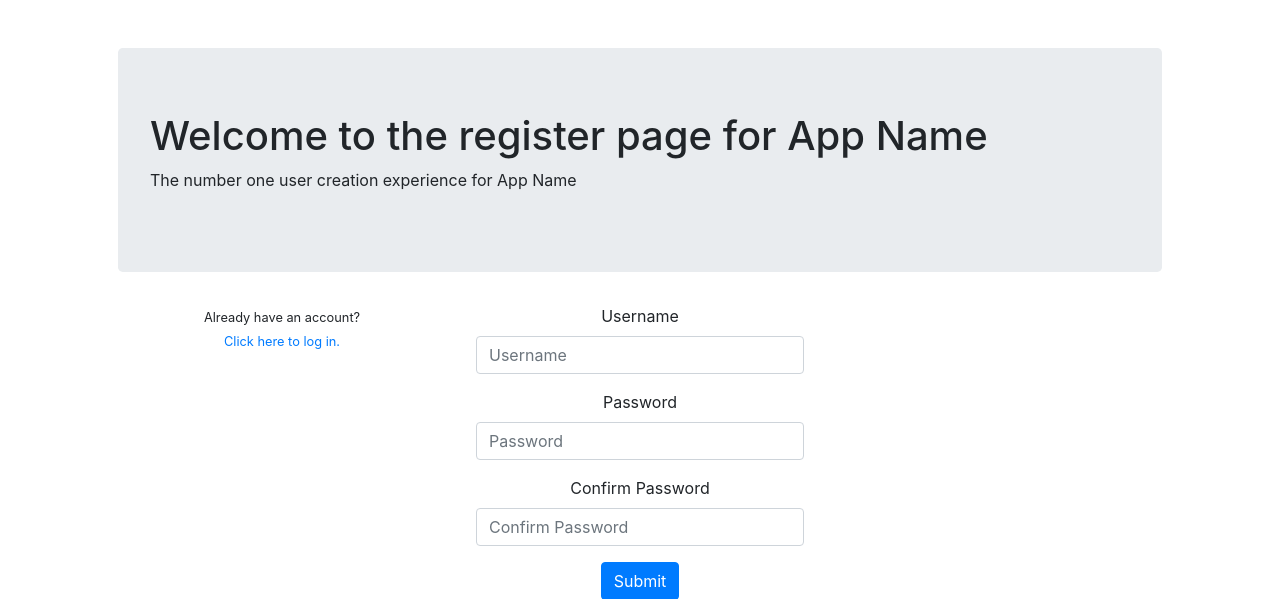
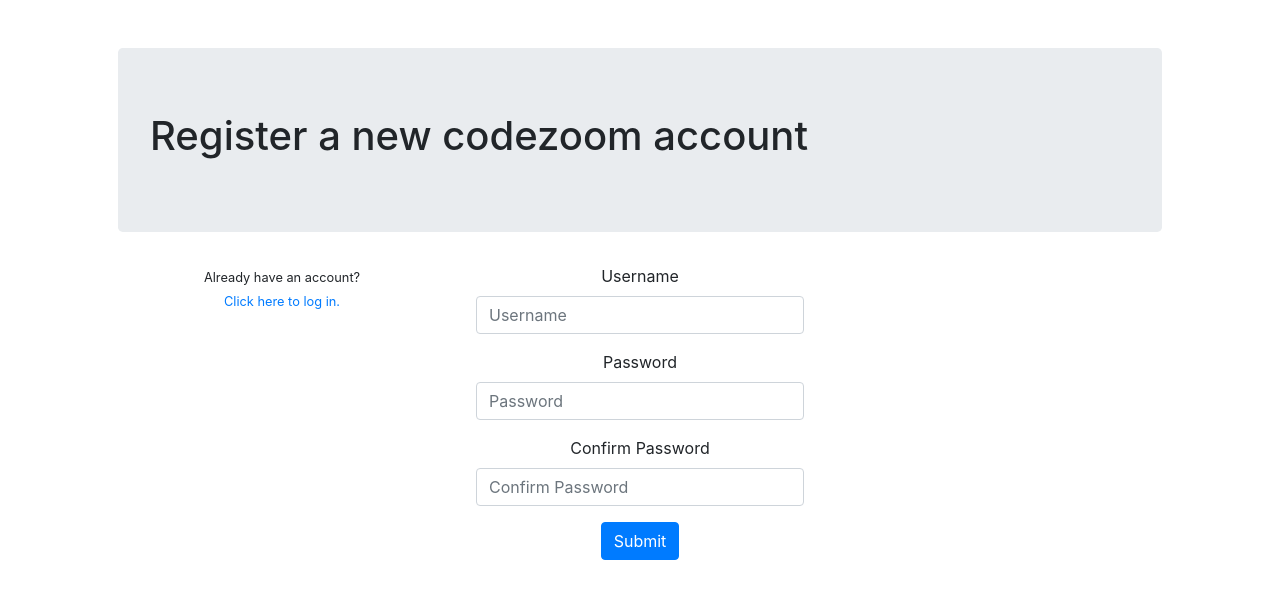
Before and after one commit to errpr/codezoom, a Flask app: page /register in a window 1280 px wide. Shown: the part 66-665 px from the top of the page. Run offline with Flask 2, Linux system fonts and the light colour scheme; some libraries are stand-ins or nearby versions.

Commit message:
Update text on login and register jumbotrons

```diff
--- a/templates/login.html
+++ b/templates/login.html
@@ -6,8 +6,7 @@
 
 {% block main %}
     <div class="jumbotron">
-        <h1>Welcome to the log in page for App Name</h1>
-        <p>The number one log in experience for App Name</p>
+        <h1>Log in to codezoom</h1>
     </div>
     <div class="row">
         <div class="col-lg centered">
--- a/templates/register.html
+++ b/templates/register.html
@@ -6,8 +6,7 @@
 
 {% block main %}
     <div class="jumbotron">
-        <h1>Welcome to the register page for App Name</h1>
-        <p>The number one user creation experience for App Name</p>
+        <h1>Register a new codezoom account</h1>
     </div>
     <div class="row">
         <div class="col-lg centered">
```
